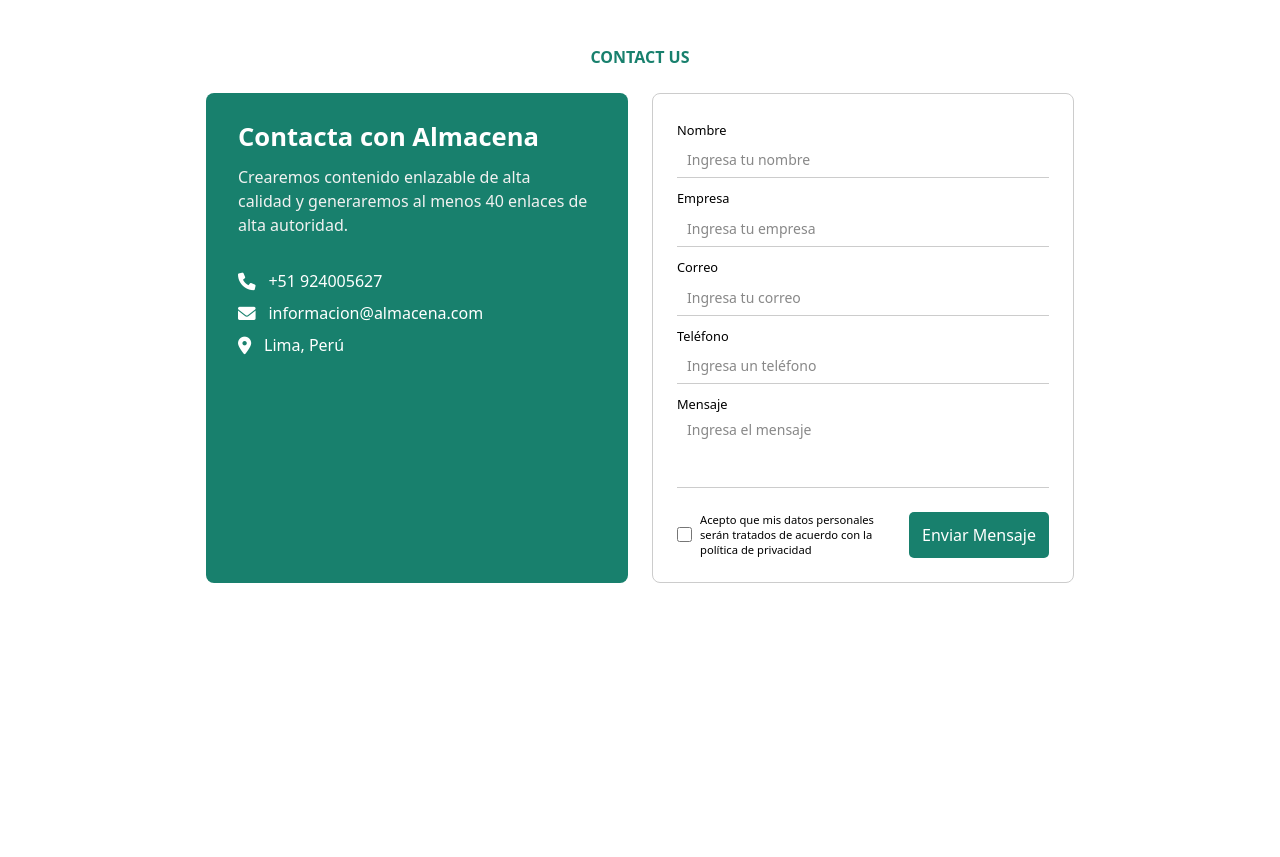
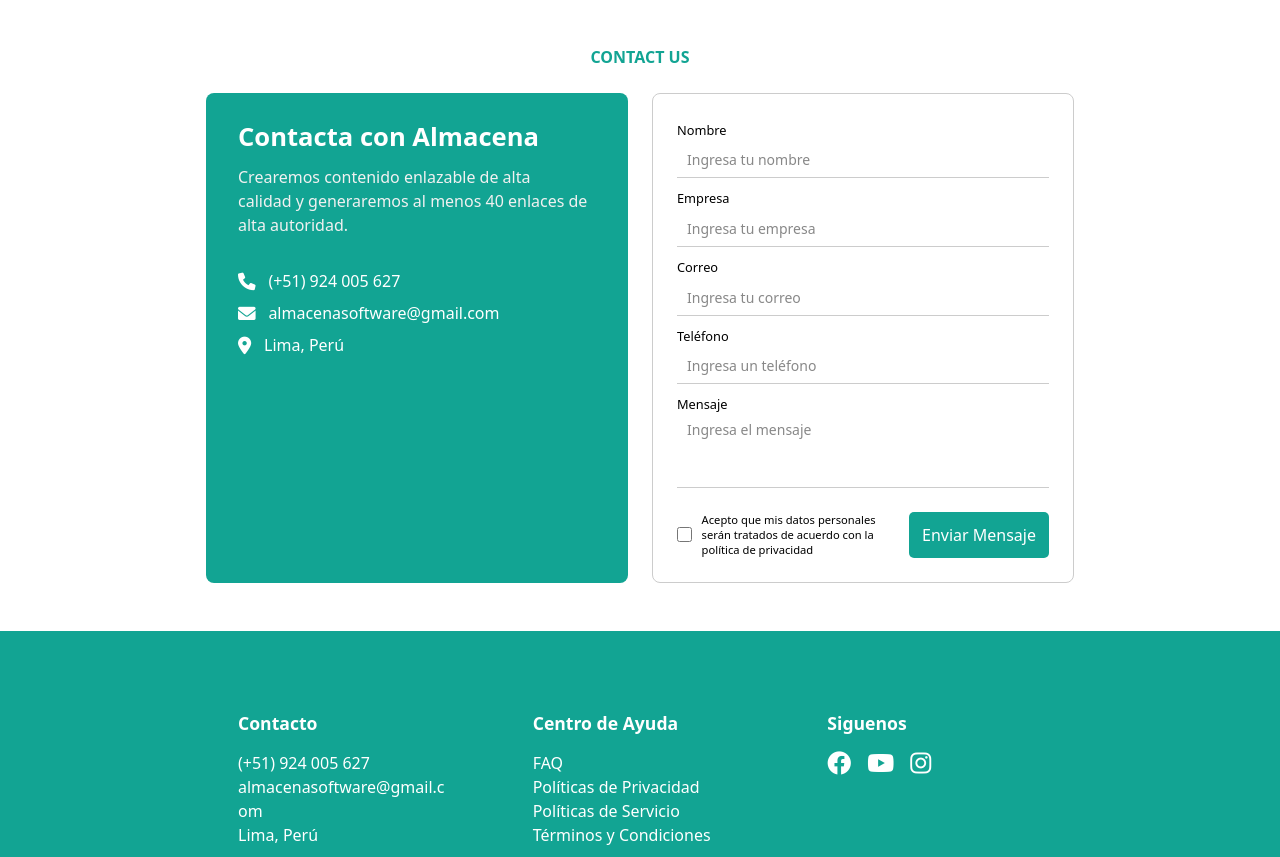
Before and after one commit to CBHinostroza/AlmacenaSoftware-LP, a plain HTML site: page index.html in a window 1280 px wide. Shown: the part 1943-2800 px from the top of the page. Before the commit the page ends 2574 px from the top, so only its background shows below. Drawn offline with Linux system fonts and the light colour scheme.

Commit message:
Se agrego sección footer

```diff
--- a/css/mystyle.css
+++ b/css/mystyle.css
@@ -9,6 +9,8 @@
   position: sticky;
   top: 0;
   background-color: #18806d;
+  /*Old*/
+  background-color: #12A493;
   z-index: 1000;
 }
 
@@ -45,7 +47,7 @@
 
 /*Estilos de sección hero*/
 .hero {
-  background-color: #18806d;
+  background-color: #12A493;
 }
 
 .hero__container {
@@ -84,7 +86,7 @@
 
 .btn--primary {
   background-color: #ffffff;
-  color: #18806d;
+  color: #12A493;
 }
 
 .btn--primary:hover {
@@ -145,7 +147,7 @@
 }
 
 .feature__title {
-  color: #18806d;
+  color: #12A493;
   font-weight: 600;
   font-size: 1em;
 }
@@ -180,7 +182,7 @@
 }
 
 .feature__icon {
-  color: #18806d;
+  color: #12A493;
   font-size: 1.5em;
 }
 
@@ -243,7 +245,7 @@
 }
 
 .feature__demo-item span {
-  color: #18806d;
+  color: #12A493;
 }
 
 /*Sección para testimonial*/
@@ -262,7 +264,7 @@
 }
 
 .testimonial__title {
-  color: #18806d;
+  color: #12A493;
   font-weight: 600;
   margin-bottom: 0.5rem;
 }
@@ -298,7 +300,7 @@
 }
 
 .testimonial__client-cite span {
-  color: #18806d;
+  color: #12A493;
   font-size: 1.5em;
   flex-basis: 40px;
   text-align: center;
@@ -362,7 +364,7 @@
 }
 
 .contact__title {
-  color: #18806d;
+  color: #12A493;
   font-weight: 600;
   margin-bottom: 1.5rem;
   text-align: center;
@@ -378,7 +380,7 @@
 }
 
 .contact__information {
-  background-color: #18806d;
+  background-color: #12A493;
   color: #fff;
   padding: 2rem;
 }
@@ -450,9 +452,10 @@
 .contact__form-row--terms {
   display: flex;
   flex-wrap: wrap;
+  justify-content: flex-end;
   align-items: center;
   margin-top: 1rem;
-  gap: 0.5rem;
+  gap: 0.6rem;
 }
 
 .contact__form-check {
@@ -471,8 +474,70 @@
 
 .contact__form-button {
   color: #ffffff;
-  background-color: #18806d;
+  background-color: #12A493;
   text-align: center;
   flex-basis: 140px;
   font-weight: 500;
 }
+
+
+/*Sección footer*/
+
+.footer {
+  background-color: #12A493;
+}
+
+.footer__container {
+  max-width: 900px;
+  margin: auto;
+  padding: 3rem 1rem;
+  color: #fff;
+}
+
+.footer__information {
+  display: flex;
+  flex-wrap: wrap;
+  justify-content: space-between;
+  gap: 1rem;
+  margin-bottom: 1rem;
+}
+
+.footer__card {
+  flex-basis: 250px;
+  padding: 2rem;
+  flex-grow: 1;
+}
+
+.footer__card-title {
+  font-weight: 600;
+  margin-bottom: 1rem;
+  font-size: 1.1em;
+}
+
+.footer__card-item a {
+  cursor: pointer;
+  word-break: break-word;
+}
+
+.footer__card-item a:hover {
+  color: #e0e0e0;
+}
+
+.footer__card-list--follow {
+  display: flex;
+  gap: 1rem;
+}
+
+.footer__card-list--follow a {
+  font-size: 1.5em;
+}
+
+.footer__signature {
+  border-top: 2px solid #ccc;
+}
+
+.footer__signature-copyright {
+  margin-top: 1rem;
+  text-align: right;
+  padding: 0 2rem;
+}
--- a/index.html
+++ b/index.html
@@ -11,6 +11,7 @@
     <link rel="stylesheet" type="text/css" href="css/mystyle.css" />
     <title>Almacena Software</title>
   </head>
+
   <body>
     <header class="header">
       <nav class="header__nav">
@@ -237,12 +238,12 @@
               <ul class="contact__information-links">
                 <li class="contact__information-item">
                   <span><i class="fas fa-phone"></i></span>
-                  <a href="tel:+51924005627">+51 924005627</a>
+                  <a href="tel:+51924005627">(+51) 924 005 627</a>
                 </li>
                 <li class="contact__information-item">
                   <span><i class="fas fa-envelope"></i></span>
-                  <a href="mailto:informacion@almacena.com"
-                    >informacion@almacena.com</a
+                  <a href="mailto:almacenasoftware@gmail.com"
+                    >almacenasoftware@gmail.com</a
                   >
                 </li>
                 <li class="contact__information-item">
@@ -333,5 +334,87 @@
         </div>
       </section>
     </main>
+    <footer class="footer">
+      <div class="footer__container">
+        <div class="footer__information">
+          <!-- Sección de contacto -->
+          <div class="footer__card footer__card--contact">
+            <h2 class="footer__card-title">Contacto</h2>
+            <ul class="footer__card-list">
+              <li class="footer__card-item">
+                <a href="tel:+51924005627" title="Llamar a (+51) 924 005 627"
+                  >(+51) 924 005 627</a
+                >
+              </li>
+              <li class="footer__card-item">
+                <a
+                  href="mailto:almacenasoftware@gmail.com"
+                  title="Enviar un correo a almacenasoftware@gmail.com"
+                  >almacenasoftware@gmail.com</a
+                >
+              </li>
+              <li class="footer__card-item">
+                <a
+                  href="https://maps.app.goo.gl/LAwUPParpmFTQvbp6"
+                  target="_blank"
+                  aria-label="Ver ubicación en mapa"
+                  >Lima, Perú</a
+                >
+              </li>
+            </ul>
+          </div>
+          <!-- Sección de enlaces legales-->
+          <nav class="footer__card footer__card--legal">
+            <h2 class="footer__card-title">Centro de Ayuda</h2>
+            <ul class="footer__card-list">
+              <li class="footer__card-item">
+                <a href="#" target="_blank">FAQ</a>
+              </li>
+              <li class="footer__card-item">
+                <a href="#" target="_blank">Políticas de Privacidad</a>
+              </li>
+              <li class="footer__card-item">
+                <a href="#" target="_blank">Políticas de Servicio</a>
+              </li>
+              <li class="footer__card-item">
+                <a href="#" target="_blank">Términos y Condiciones</a>
+              </li>
+            </ul>
+          </nav>
+          <!-- Sección de redes sociales -->
+          <div class="footer__card footer__card--follow">
+            <h2 class="footer__card-title">Siguenos</h2>
+            <ul class="footer__card-list footer__card-list--follow">
+              <li class="footer__card-item">
+                <a
+                  href="https://www.facebook.com/people/Almacena-Software/61557672777797"
+                  aria-label="Facebook"
+                  target="_blank"
+                >
+                  <span><i class="fab fa-facebook"></i></span>
+                </a>
+              </li>
+              <li class="footer__card-item">
+                <a
+                  href="https://www.youtube.com/@bryanhinostrozasoftware"
+                  aria-label="YouTube"
+                  target="_blank"
+                >
+                  <span><i class="fab fa-youtube"></i></span>
+                </a>
+              </li>
+              <li class="footer__card-item">
+                <a href="#" aria-label="Instagram" target="_blank">
+                  <span><i class="fab fa-instagram"></i></span>
+                </a>
+              </li>
+            </ul>
+          </div>
+        </div>
+        <div class="footer__signature">
+          <p class="footer__signature-copyright">© 2025 Almacena Software</p>
+        </div>
+      </div>
+    </footer>
   </body>
 </html>
```
